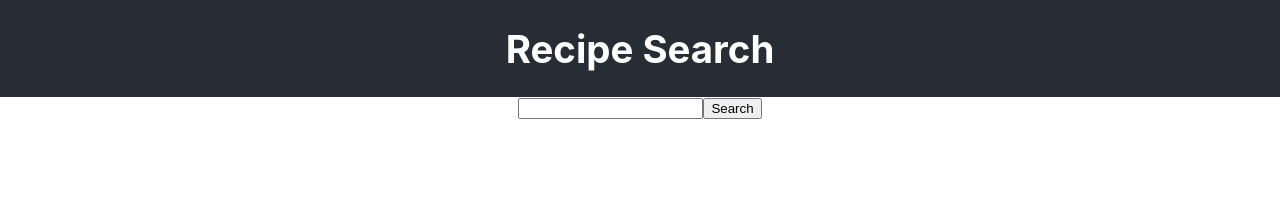
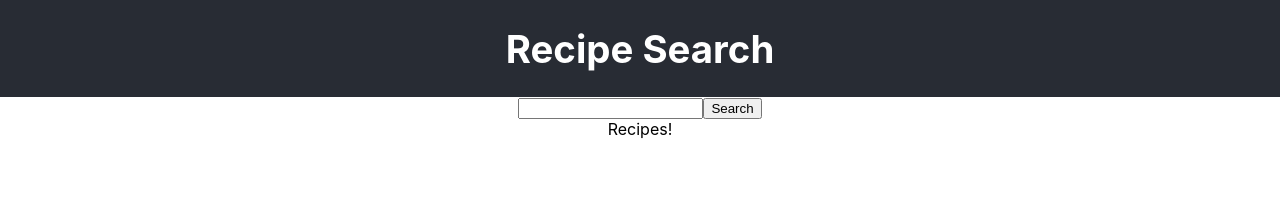
Before and after one commit to seankim84/Recipe_Search, a React (Create React App) app: page / in a window 1280 px wide. Shown: the top 209 px of the page. Built offline with nearby package versions, Linux system fonts and the light colour scheme.

Commit message:
Adding the Recipes

```diff
--- a/src/App.js
+++ b/src/App.js
@@ -1,6 +1,7 @@
 import React, { Component } from 'react';
 import './App.css';
 import Form from './components/Form';
+import Recipes from './components/Recipes';
 
 const API_KEY = "f1288db264f906b3ea44e6e21d4a2f59";
 
@@ -18,7 +19,7 @@ class App extends Component {
       `https://www.food2fork.com/api/search?key=${API_KEY}&q=shredded%20chicken&count=30`);
 
     const data = await api_call.json();
-    this.setState({recipes: data});
+    this.setState({recipes: data.recipes});
     console.log(this.state.recipes);
   }
 
@@ -29,6 +30,7 @@ class App extends Component {
           <h1 className="App-title">Recipe Search</h1>
         </header>
         <Form getRecipe={this.getRecipe}/>
+        <Recipes />
       </div>
     );
   }
--- a/src/components/Recipes.js
+++ b/src/components/Recipes.js
@@ -0,0 +1,9 @@
+import React from 'react';
+
+const Recipes = () => (
+    <div>
+        Recipes!
+    </div>
+)
+
+export default Recipes;
```
